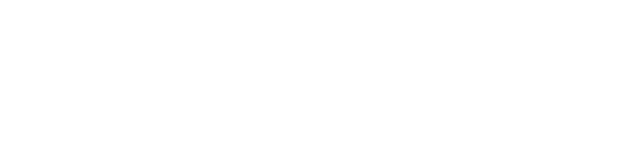
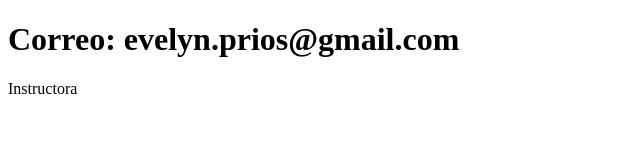
Before and after one commit to Eve113/Sistema-de-Registro, a plain HTML site: page index.html in a window 1280 px wide. Shown: the whole page, without its empty margins (0-640 px from the left). Drawn offline with Linux system fonts and the light colour scheme.

Commit message:
Actualiza el contacto

```diff
--- a/index.html
+++ b/index.html
@@ -6,6 +6,7 @@
     <title>Sistema de Registro de Juegos</title>
 </head>
 <body>
-
+    <h1>Correo: evelyn.prios@gmail.com</h1>
+       <p>Instructora</p>
 </body>
 </html>
```
